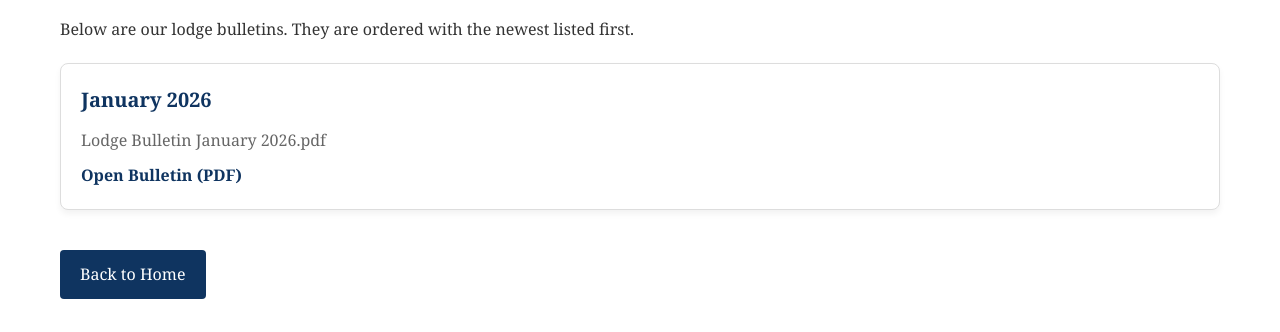
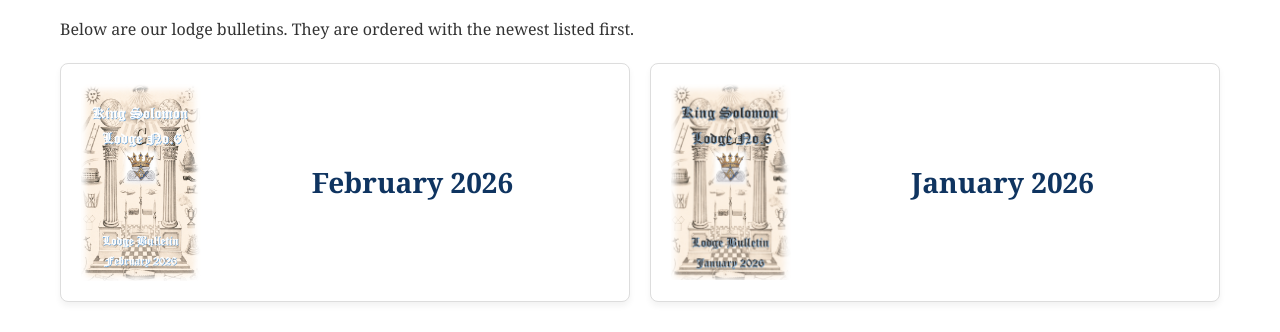
Before and after one commit to FzR-dontdie-x/KSL6.org, a website: page bulletins.html in a window 1280 px wide. Shown: the part 620-952 px from the top of the page. Drawn offline with Linux system fonts and the light colour scheme.

Commit message:
Add files via upload

```diff
--- a/bulletins.html
+++ b/bulletins.html
@@ -118,9 +118,10 @@
         .section h2 { font-size: 32px; color: #1a1a2e; margin-bottom: 20px; border-bottom: 3px solid #0f3460; padding-bottom: 10px; }
 
         .card-grid { display: grid; grid-template-columns: repeat(auto-fit, minmax(300px, 1fr)); gap: 20px; margin-top: 20px; }
-        .card { background: #fff; border: 1px solid #ddd; border-radius: 8px; padding: 20px; box-shadow: 0 4px 6px rgba(0,0,0,0.05); }
-        .card h3 { color: #0f3460; font-size: 20px; margin-bottom: 12px; }
-        .card p { color: #666; }
+        .card { background: #fff; border: 1px solid #ddd; border-radius: 8px; padding: 20px; box-shadow: 0 4px 6px rgba(0,0,0,0.05); display: flex; align-items: center; gap: 15px; text-decoration: none; color: inherit; cursor: pointer; transition: box-shadow 0.3s; }
+        .card:hover { box-shadow: 0 6px 8px rgba(0,0,0,0.1); }
+        .card h3 { color: #0f3460; font-size: 28px; margin-bottom: 0; text-align: center; flex: 1; }
+        .card p { color: #666; font-size: 16px; }
 
         .bulletin-link { display: inline-block; margin-top: 10px; color: #0f3460; text-decoration: none; font-weight: 600; }
         .bulletin-link:hover { color: #1a1a2e; }
@@ -198,7 +199,8 @@
             // If you add new bulletins, add them to the `bulletins` array (or ask us to regenerate this page).
 
             const bulletins = [
-                { filename: "Lodge Bulletin January 2026.pdf", url: "Bulletins/Lodge Bulletin January 2026.pdf" }
+                { filename: "Lodge Bulletin January 2026.pdf", url: "Bulletins/Lodge Bulletin January 2026.pdf", cover: "Bulletins/Bulletin covers/cover_jan_2026.PNG" },
+                { filename: "Lodge Bulletin February 2026.pdf", url: "Bulletins/Lodge Bulletin February 2026.pdf", cover: "Bulletins/Bulletin covers/Feb_2026.PNG" }
             ];
 
             const months = {
@@ -246,25 +248,25 @@
                 }
 
                 enriched.forEach(item => {
-                    const card = document.createElement('div');
+                    const card = document.createElement('a');
                     card.className = 'card';
+                    card.href = item.url;
+                    card.target = '_blank';
+                    card.rel = 'noopener';
+
+                    if (item.cover) {
+                        const img = document.createElement('img');
+                        img.src = item.cover;
+                        img.alt = 'Bulletin cover';
+                        img.style.width = '120px';
+                        img.style.height = 'auto';
+                        img.style.borderRadius = '4px';
+                        card.appendChild(img);
+                    }
 
                     const h3 = document.createElement('h3');
                     h3.textContent = item.date ? formatDate(item.date) : item.filename;
                     card.appendChild(h3);
-
-                    const p = document.createElement('p');
-                    p.textContent = item.filename;
-                    card.appendChild(p);
-
-                    const a = document.createElement('a');
-                    a.className = 'bulletin-link';
-                    a.href = item.url;
-                    a.target = '_blank';
-                    a.rel = 'noopener';
-                    a.textContent = 'Open Bulletin (PDF)';
-
-                    card.appendChild(a);
 
                     container.appendChild(card);
                 });
```
Also changed, not shown: index.html (+1 -1 lines).
